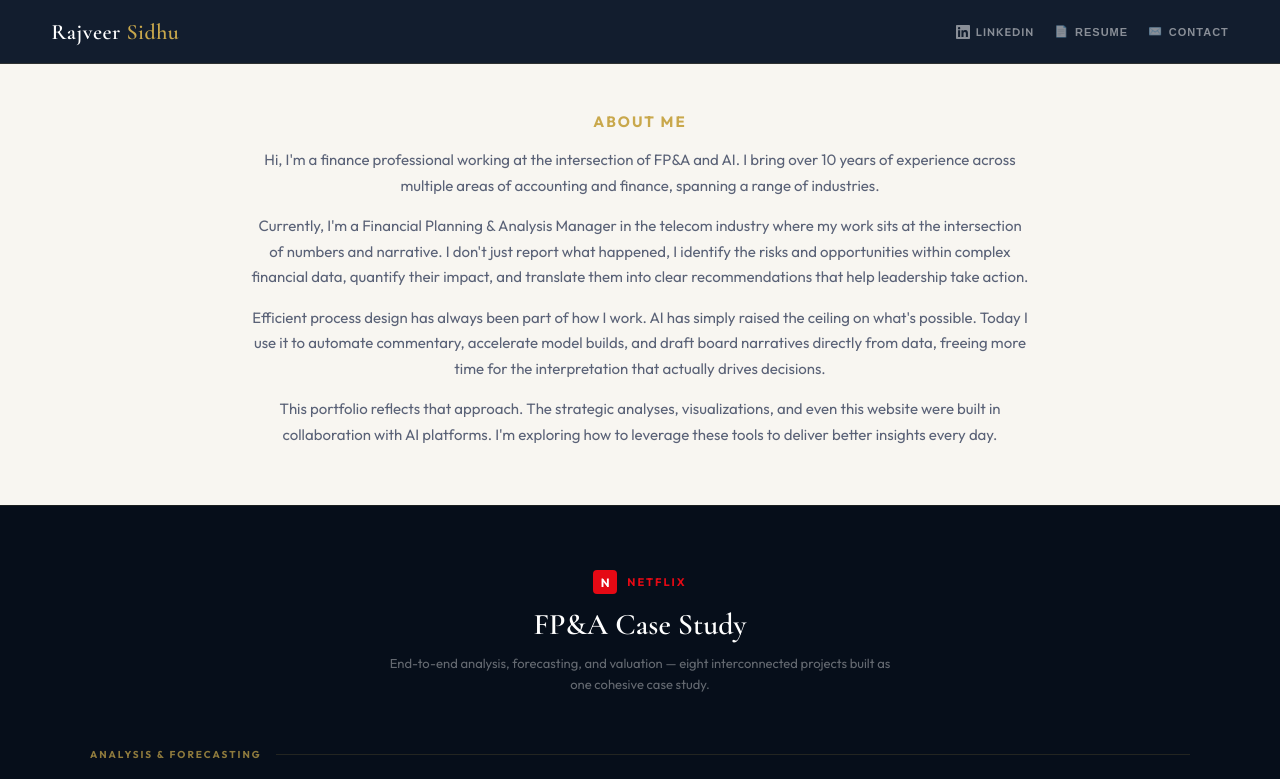
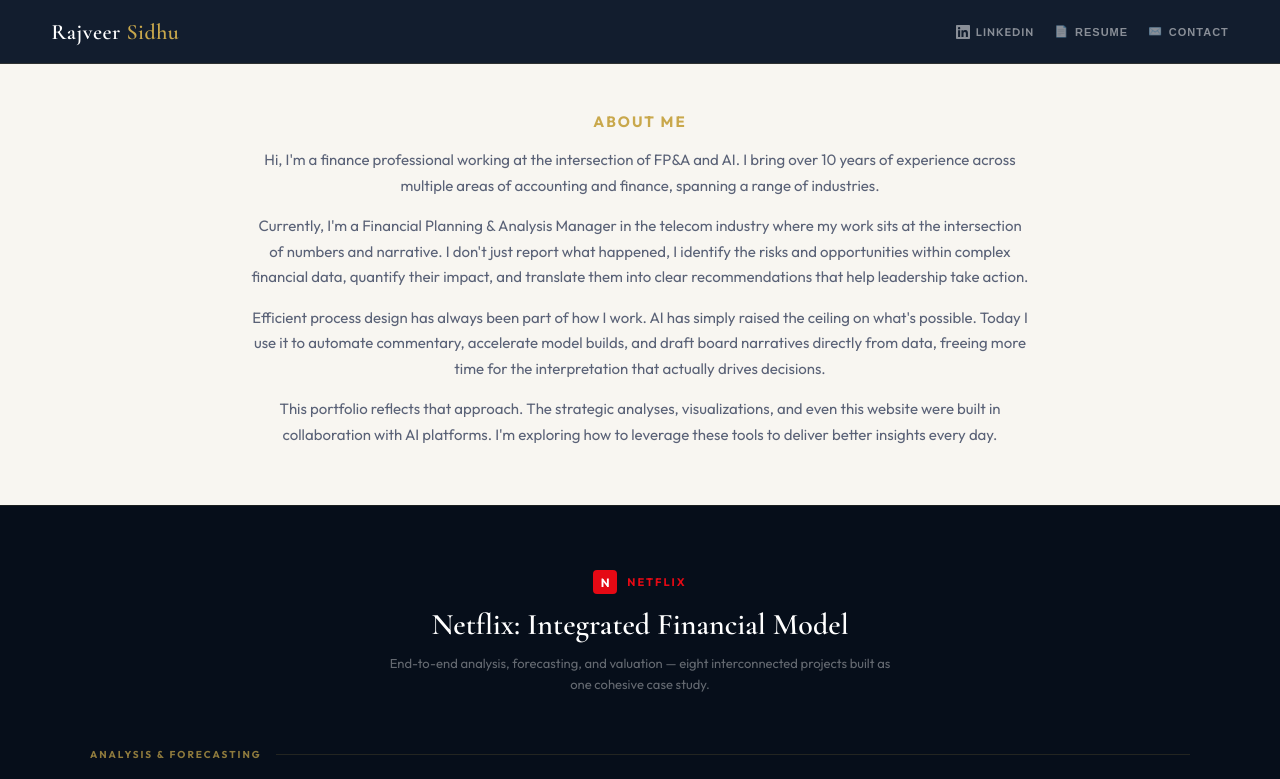
Before and after one commit to lallyrajveer/Portfolio, a React (Create React App) app: page / in a window 1280 px wide. Shown: the top 779 px of the page. Built offline with nearby package versions, Linux system fonts and the light colour scheme.

Commit message:
Rename "FP&A Case Study" to "Netflix: Integrated Financial Model"
Co-Authored-By: Claude Sonnet 4.6 <noreply@anthropic.com>

```diff
--- a/src/App.js
+++ b/src/App.js
@@ -217,7 +217,7 @@ function NetflixCaseStudy() {
             <span style={{ fontSize: 11, fontWeight: 700, letterSpacing: 2, textTransform: "uppercase", color: "#E50914" }}>Netflix</span>
           </div>
           <h2 style={{ fontFamily: "'Cormorant Garamond', serif", fontSize: 30, fontWeight: 600, color: "#fff", margin: "0 0 10px" }}>
-            FP&amp;A Case Study
+            Netflix: Integrated Financial Model
           </h2>
           <p style={{ margin: "0 auto", fontSize: 13, color: "rgba(255,255,255,0.38)", maxWidth: 520, lineHeight: 1.65 }}>
             End-to-end analysis, forecasting, and valuation — eight interconnected projects built as one cohesive case study.
```
Also changed, not shown: 7 other files (tests, documents, lock files or other folders).
